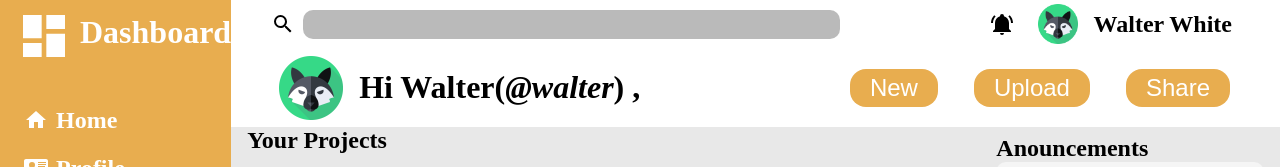
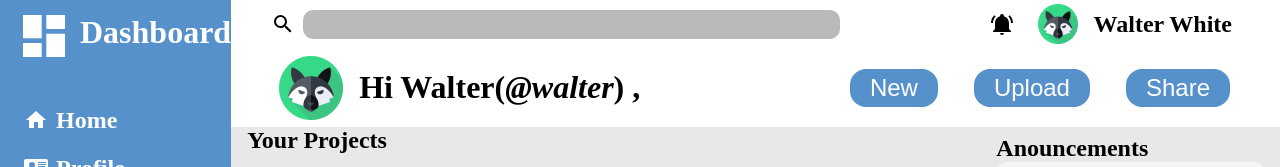
Before and after one commit to Saksham10-11/Simple_Web_Projects, a plain HTML site: page DashBoard/index.html in a window 1280 px wide. Shown: the top 167 px of the page. Drawn offline with Linux system fonts and the light colour scheme.

Commit message:
Updated color

```diff
--- a/DashBoard/style.css
+++ b/DashBoard/style.css
@@ -1,7 +1,7 @@
 :root {
   --palette-light-green: rgb(217, 237, 191);
   --palette-light-peach: rgb(255, 185, 150);
-  --pallete-light-orange: rgb(232, 173, 79);
+  --pallete-light-orange: rgb(87, 145, 204);
   --palette-light-yellow: rgb(253, 255, 171);
 }
 
```
